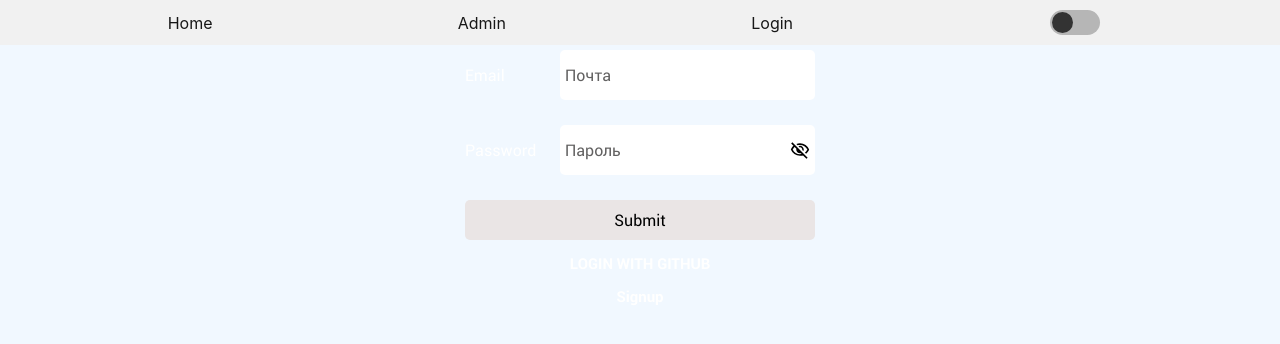
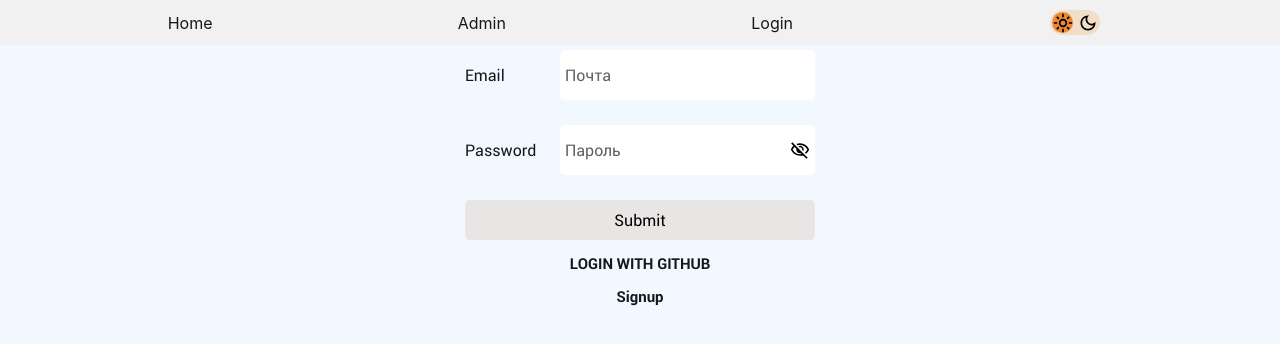
Before and after one commit to Mighty-Lion/Practice, a React (Vite) app: page /login in a window 1280 px wide. Shown: the top 344 px of the page. Built offline with nearby package versions, Linux system fonts and the light colour scheme; no server answers.

Commit message:
added MoonIcons and SunIcons

```diff
--- a/src/components/ControlledForm/index.styles.ts
+++ b/src/components/ControlledForm/index.styles.ts
@@ -12,7 +12,8 @@ export const FormWrapper = styled.div`
     font-size: 15px;
     font-style: normal;
     font-weight: bold;
-    color: var(--color-white-0);
+    color: var(--primary-text-color);
+    transition: var(--transition-color);
     cursor: pointer;
 
     &:hover,
@@ -65,7 +66,8 @@ export const InputLabel = styled.label`
   font-size: 16px;
   font-style: normal;
   font-weight: 400;
-  color: white;
+  color: var(--primary-text-color);
+  transition: var(--transition-color);
 `;
 
 export const ValidationLabel = styled.label`
--- /dev/null
+++ b/src/components/Toggle/icons/MoonIcon.tsx
@@ -0,0 +1,10 @@
+export function MoonIcon() {
+  return (
+    <svg viewBox="0 0 24 24" width="20" height="20">
+      <path
+        fill="currentColor"
+        d="M9.37,5.51C9.19,6.15,9.1,6.82,9.1,7.5c0,4.08,3.32,7.4,7.4,7.4c0.68,0,1.35-0.09,1.99-0.27C17.45,17.19,14.93,19,12,19 c-3.86,0-7-3.14-7-7C5,9.07,6.81,6.55,9.37,5.51z M12,3c-4.97,0-9,4.03-9,9s4.03,9,9,9s9-4.03,9-9c0-0.46-0.04-0.92-0.1-1.36 c-0.98,1.37-2.58,2.26-4.4,2.26c-2.98,0-5.4-2.42-5.4-5.4c0-1.81,0.89-3.42,2.26-4.4C12.92,3.04,12.46,3,12,3L12,3z"
+      />
+    </svg>
+  );
+}
--- /dev/null
+++ b/src/components/Toggle/icons/SunIcon.tsx
@@ -0,0 +1,12 @@
+export function SunIcon() {
+  return (
+    <svg
+      xmlns="http://www.w3.org/2000/svg"
+      height="20"
+      viewBox="0 -960 960 960"
+      width="20"
+    >
+      <path d="M480-360q50 0 85-35t35-85q0-50-35-85t-85-35q-50 0-85 35t-35 85q0 50 35 85t85 35Zm0 80q-83 0-141.5-58.5T280-480q0-83 58.5-141.5T480-680q83 0 141.5 58.5T680-480q0 83-58.5 141.5T480-280ZM200-440H40v-80h160v80Zm720 0H760v-80h160v80ZM440-760v-160h80v160h-80Zm0 720v-160h80v160h-80ZM256-650l-101-97 57-59 96 100-52 56Zm492 496-97-101 53-55 101 97-57 59Zm-98-550 97-101 59 57-100 96-56-52ZM154-212l101-97 55 53-97 101-59-57Zm326-268Z" />
+    </svg>
+  );
+}
--- a/src/components/Toggle/index.styles.ts
+++ b/src/components/Toggle/index.styles.ts
@@ -15,7 +15,7 @@ export const TogglerContainer = styled.label`
 export const Toggler = styled.span<{ isToggled: boolean }>`
   position: absolute;
   cursor: pointer;
-  background-color: #b6b6b6;
+  background-color: #f1dec8;
   border-radius: 25px;
   top: 0;
   right: 0;
@@ -24,8 +24,8 @@ export const Toggler = styled.span<{ isToggled: boolean }>`
   transition: background-color 0.2s ease;
 
   ${(props) =>
-    props.isToggled &&
-    `
+          props.isToggled &&
+          `
       	background-color: #2bc6ff;
   	`};
 
@@ -36,14 +36,27 @@ export const Toggler = styled.span<{ isToggled: boolean }>`
     top: 2px;
     width: 21px;
     height: 21px;
-    background-color: #333;
+    background-color: #ea8933;
     border-radius: 50%;
     transition: transform 0.3s ease;
     ${(props) =>
-      props.isToggled &&
-      `
+            props.isToggled &&
+            `
       	transform: translateX(25px);
   			background-color: #333;
   		`};
   }
 `;
+
+export const IconContainer = styled.div<{ right?: boolean; left?: boolean }>`
+  position: absolute;
+  top: 50%;
+  ${(props) => props.right && `right: 2px;`};
+  ${(props) => props.left && `left: 3px;`};
+  transform: translateY(-50%);
+
+  display: flex;
+  align-items: center;
+  justify-content: center;
+  z-index: 170;
+`;
--- a/src/components/Toggle/index.tsx
+++ b/src/components/Toggle/index.tsx
@@ -1,7 +1,13 @@
 import { useEffect, useState } from 'react';
-import { Toggler, TogglerContainer } from '@/components/Toggle/index.styles';
+import {
+  IconContainer,
+  Toggler,
+  TogglerContainer,
+} from '@/components/Toggle/index.styles';
 import { useTheme } from '@/hooks/useTheme';
 import { themes } from '@/providers/ThemeProvider';
+import { SunIcon } from '@/components/Toggle/icons/SunIcon';
+import { MoonIcon } from '@/components/Toggle/icons/MoonIcon';
 
 export function Toggle() {
   const { theme, setTheme } = useTheme();
@@ -19,6 +25,9 @@ export function Toggle() {
   console.log('theme Toggle', theme);
   return (
     <TogglerContainer htmlFor="toggler">
+      <IconContainer left>
+        <SunIcon />
+      </IconContainer>
       <input
         id="toggler"
         type="checkbox"
@@ -27,6 +36,9 @@ export function Toggle() {
         readOnly
       />
       <Toggler isToggled={isToggled} />
+      <IconContainer right>
+        <MoonIcon />
+      </IconContainer>
     </TogglerContainer>
   );
 }
```
